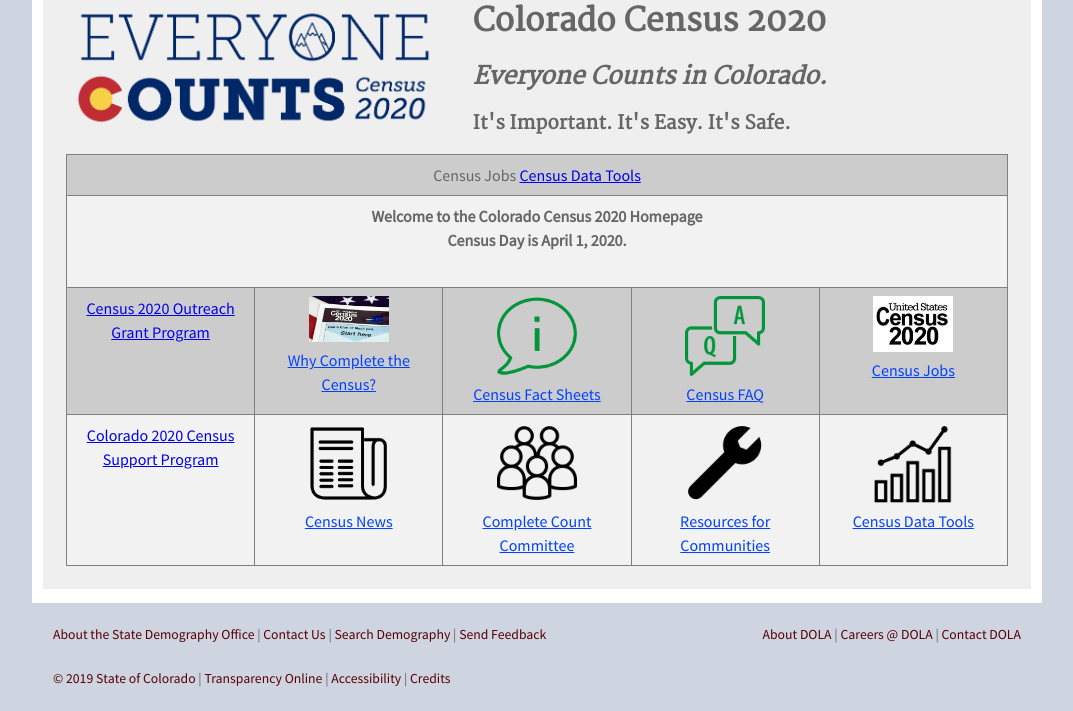
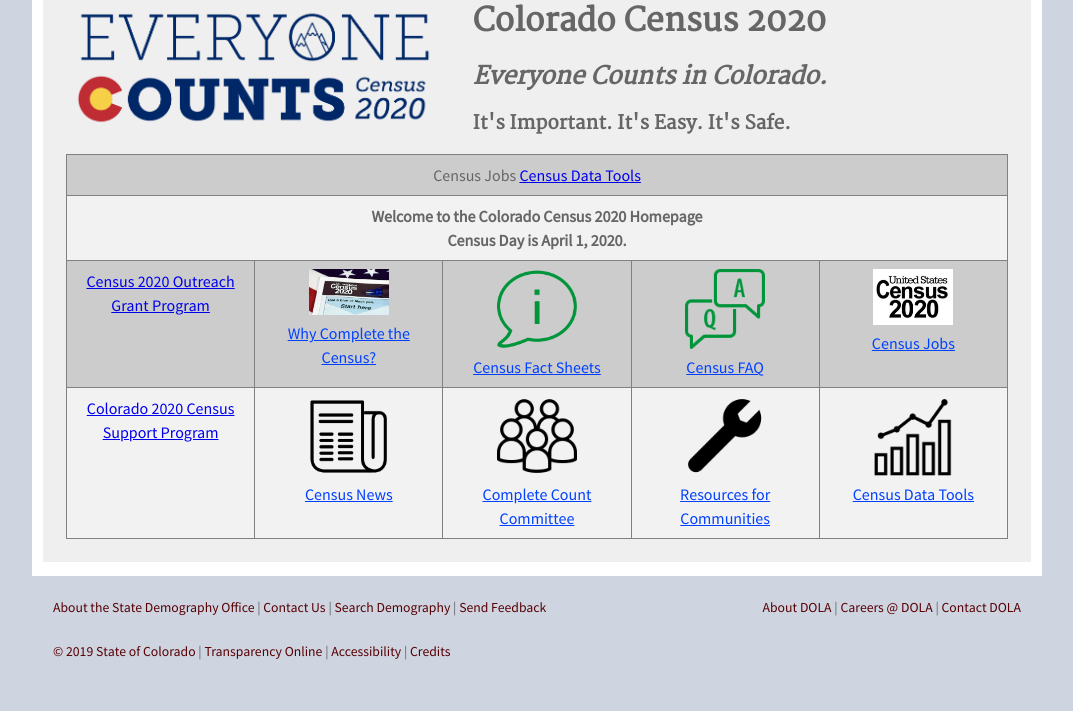
Before and after one commit to TBleess/Website_New, a Jekyll site: the page built from pages/5_CensusACS/census_2020_main.html, in a window 1280 px wide. Shown: the part 961-1672 px from the top of the page, without its empty margins (103-1176 px from the left). Built offline with Jekyll 4.4.1, drawn with Linux system fonts in a browser that asks for light colours; after the commit the page ends 1645 px from its top, so only the background shows below that.

Commit message:
Update census_2020_main.html

```diff
--- a/pages/5_CensusACS/census_2020_main.html
+++ b/pages/5_CensusACS/census_2020_main.html
@@ -73,7 +73,7 @@
 		</td>
                 </tr>
 		<tr>
-			<td colspan="5" valign="top" align="left" height="75px">
+			<td colspan="5" valign="top" align="left">
 				<b>Welcome to the Colorado Census 2020 Homepage</b><br>
 				<b>Census Day is April 1, 2020.</b><br>
 			 </td>
```
